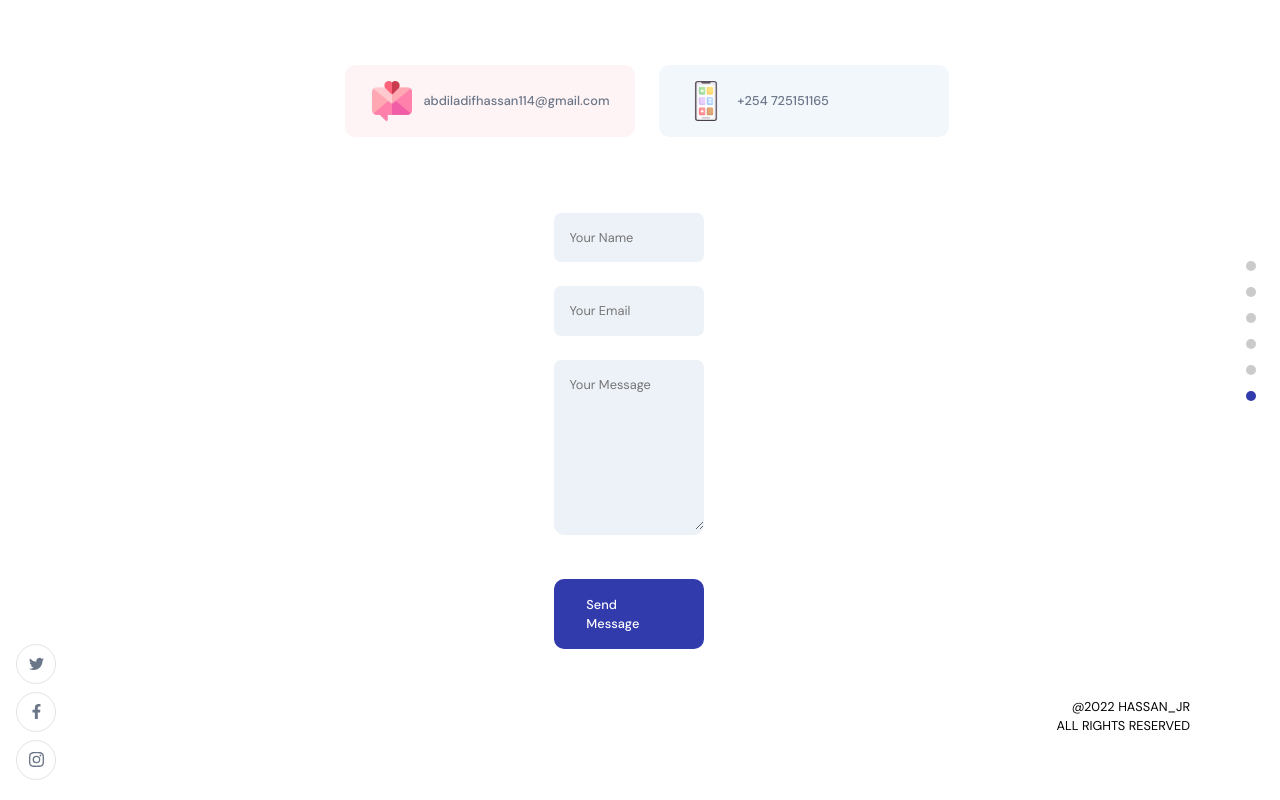
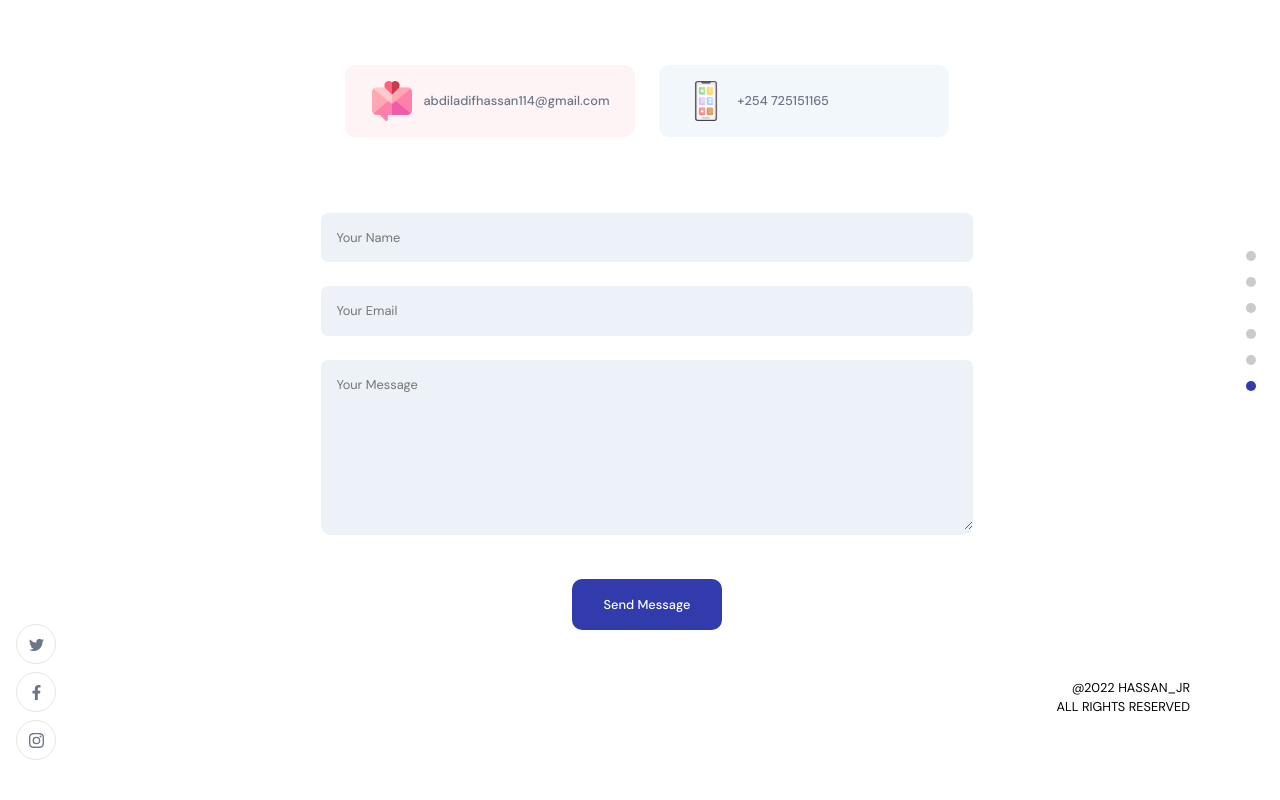
Before and after one commit to Hassan-jr/Portfolio-2, a React (Create React App) app: page / in a window 1280 px wide. Shown: the part 4576-5376 px from the top of the page. Built offline with nearby package versions, Linux system fonts and the light colour scheme.

Commit message:
form error

```diff
--- a/src/container/Footer/Footer.jsx
+++ b/src/container/Footer/Footer.jsx
@@ -14,6 +14,7 @@ const Footer = () => {
 
 
   const handleChangeInput = (e) => {
+    setLoading(true);
     const { name, value } = e.target;
     setFormData({ ...formData, [name]: value });
   };
@@ -52,8 +53,8 @@ const Footer = () => {
         </div>
       </div>
       {!isFormSubmitted ? (
-        <form  onSubmit={handleSubmit}>
-        <div className="app__footer-form app__flex">
+
+        <form  onSubmit={handleSubmit} className="app__footer-form app__flex">
           <div className="app__flex">
             <input className="p-text" type="text" placeholder="Your Name" name="username" value={username} onChange={handleChangeInput} />
           </div>
@@ -69,9 +70,9 @@ const Footer = () => {
               onChange={handleChangeInput}
             />
           </div>
-          <button type="button" className="p-text" onClick={handleSubmit}>{!loading ? 'Send Message' : 'Sending...'}</button>
-        </div>
+          <button type="button" className="p-text" onClick={handleChangeInput}>{!loading ? 'Send Message' : 'Sending...'}</button>
         </form>
+
       ) : (
         <div>
           <h3 className="head-text">
```
